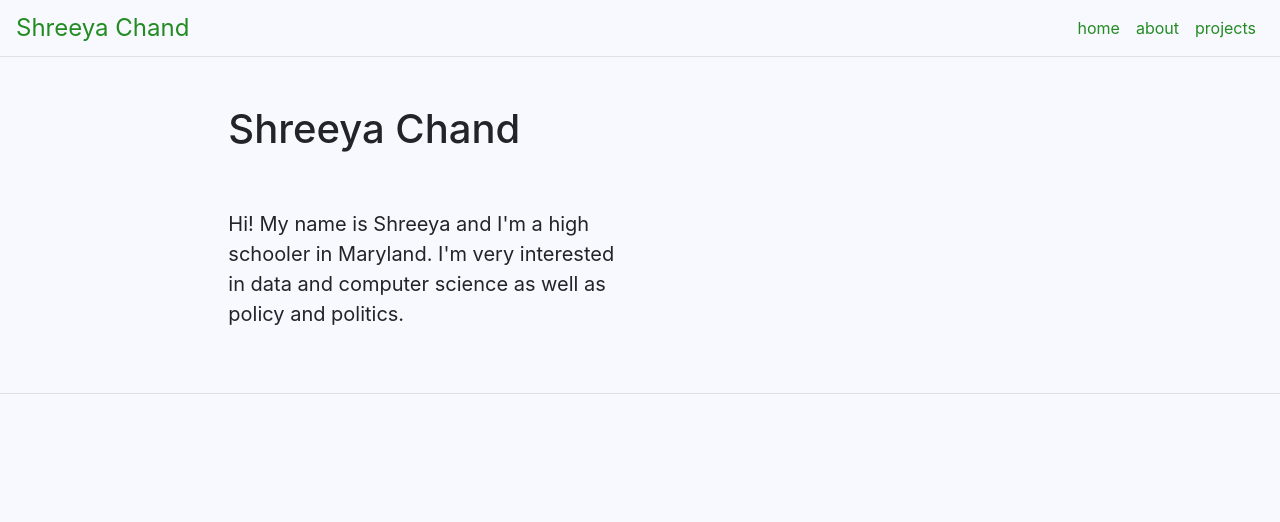
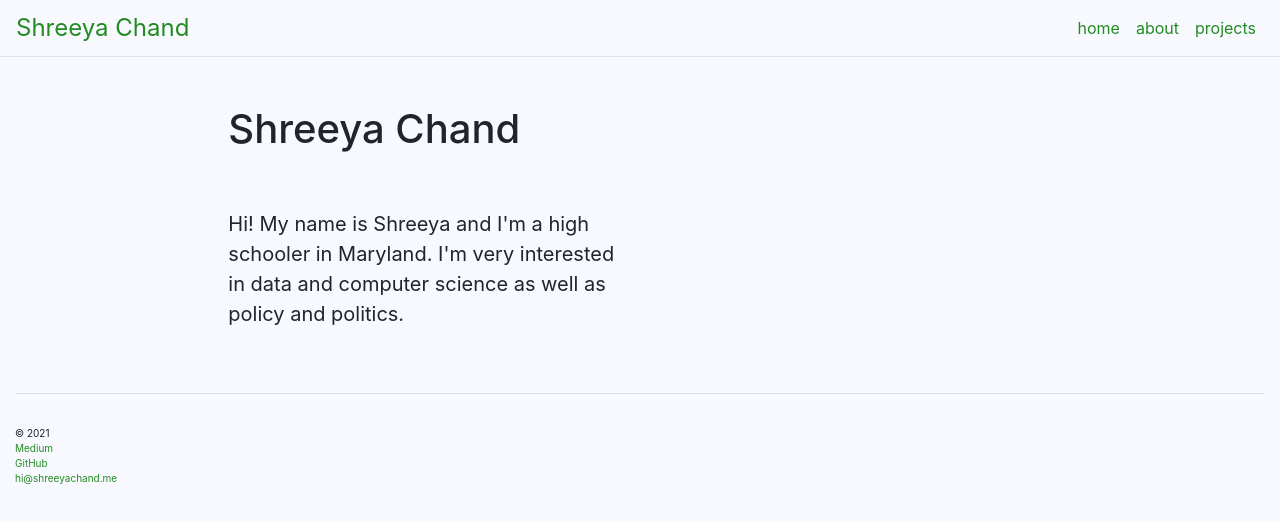
Before and after one commit to shreeyachand/personal-website, a React (Create React App) app: page / in a window 1280 px wide. Shown: the top 522 px of the page. Built offline with nearby package versions, Linux system fonts and the light colour scheme.

Commit message:
Footer links

```diff
--- /dev/null
+++ b/src/components/Footer.css
@@ -0,0 +1,11 @@
+#bottomText {
+    font-size:10px;
+}
+a {
+    color:#228b22;
+    text-decoration: none;
+}
+a:hover {
+    color:#228b22;
+    text-decoration: none;
+}
--- a/src/components/Footer.js
+++ b/src/components/Footer.js
@@ -1,16 +1,23 @@
 import React from 'react';
 import Container from 'react-bootstrap/Container';
 import Row from 'react-bootstrap/Row';
-//import Col from 'react-bootstrap/Col';
+import Col from 'react-bootstrap/Col';
+import './Footer.css';
 
 function Footer() {
 
     return(
         <footer className="mt-5">
-            <Container fluid={true}>
-                <Row className="border-top justify-content-between p-3">
-                </Row>
-            </Container>
+            <Col id="bottomText">
+                <Container fluid={true}>
+                    <Row className="border-top justify-content-between p-3">
+                    </Row>
+                    <Row>© 2021</Row>
+                    <Row><a href="https://shreeyachand.medium.com/">Medium</a></Row>
+                    <Row><a href="https://github.com/shreeyachand/">GitHub</a></Row>
+                    <Row><a href="mailto:hi@shreeyachand.me">hi@shreeyachand.me</a></Row>
+                </Container>
+            </Col>
         </footer>
     );
 
```
